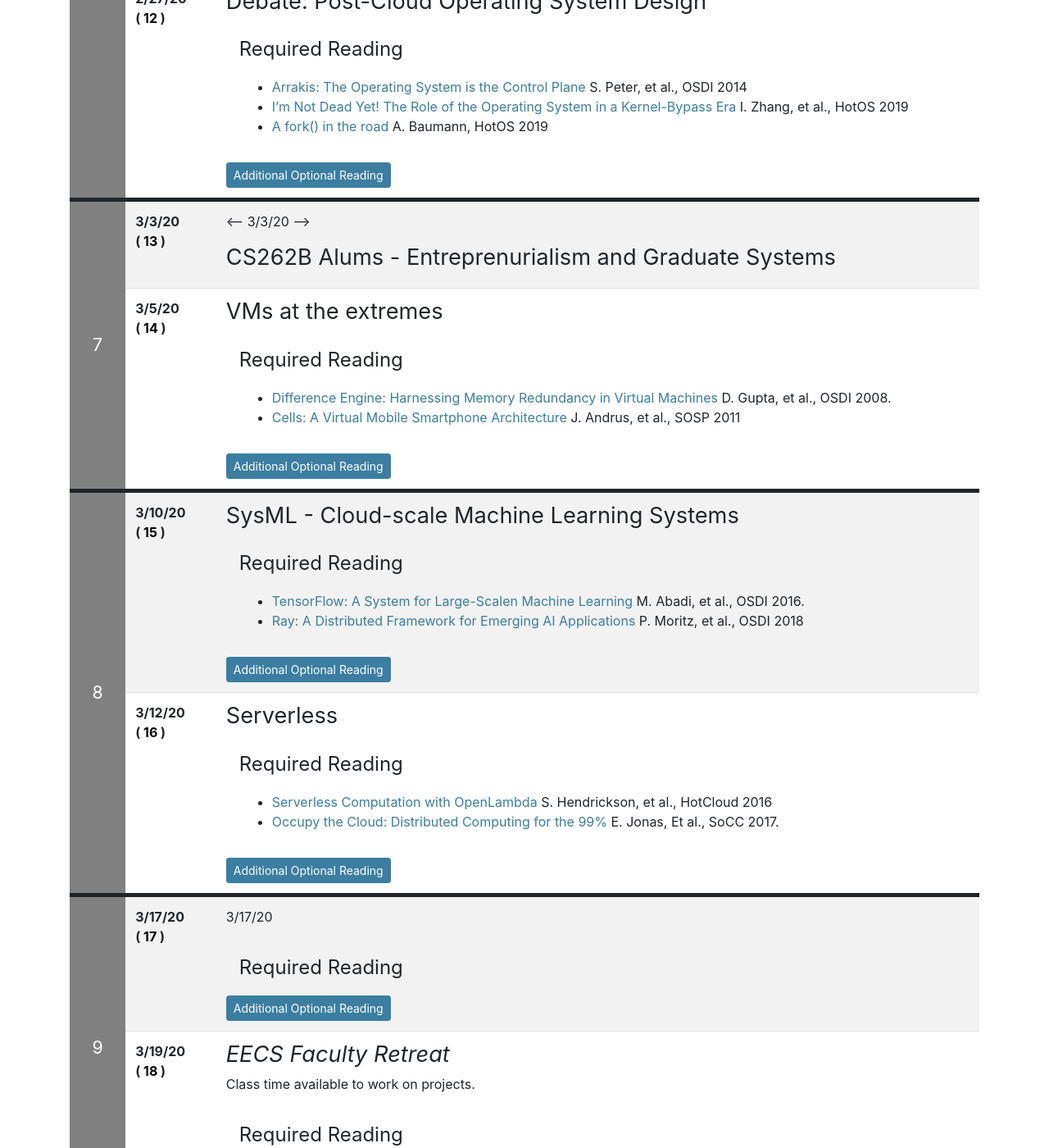
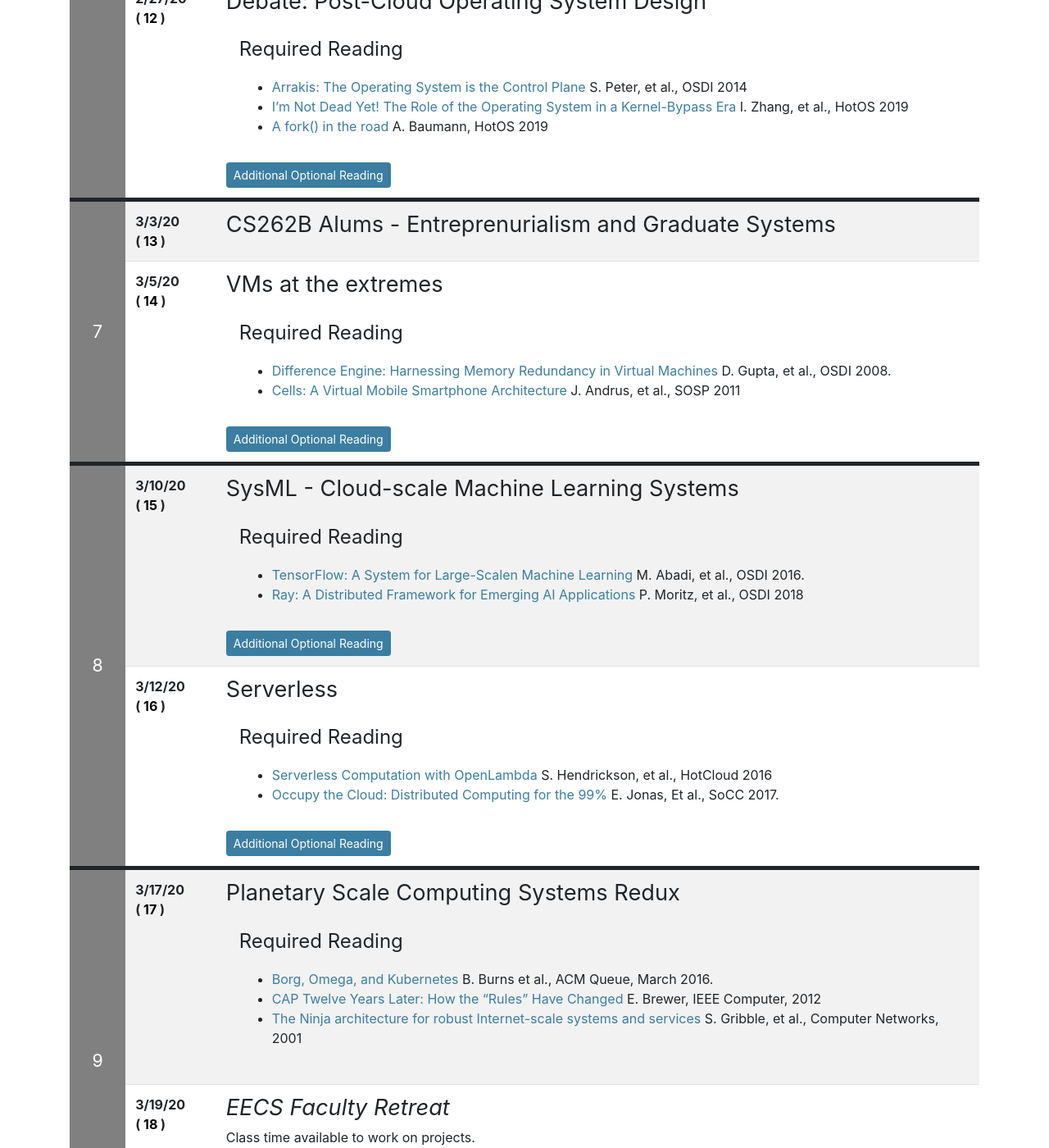
Before and after one commit to deculler/cs262b-sp20, a Jekyll site: the page built from index.md, in a window 1280 px wide and 1400 px high, scrolled down 4629 px. Shown: the whole window at 82% size. Built offline with Jekyll 4.4.1, drawn with Linux system fonts in a browser that asks for light colours; nearby versions of some CDN libraries; our own code applies the rules of GitHub Pages for plain Markdown files.

Commit message:
add lecture 17

```diff
--- a/index.md
+++ b/index.md
@@ -325,12 +325,11 @@ Big Data Processing](https://people.eecs.berkeley.edu/~alig/papers/spark-cacm.pd
 </div>
 
 {% include syllabus_entry %}
-<-- 3/3/20 -->
+<!-- 3/3/20 -->
 ## CS262B Alums - Entreprenurialism and Graduate Systems
 
 {% include syllabus_entry %}
 <!-- 3/5/20 -->
-
 ## VMs at the extremes
 
 <div class="reading">
@@ -373,11 +372,14 @@ Big Data Processing](https://people.eecs.berkeley.edu/~alig/papers/spark-cacm.pd
 </div>
 
 {% include syllabus_entry %}
-3/17/20
+<!-- 3/17/20 -->
+## Planetary Scale Computing Systems Redux
+
 <div class="reading">
 <div class="required_reading" markdown="1">
-</div>
-<div class="optional_reading" markdown="1">
+* [Borg, Omega, and Kubernetes](https://queue.acm.org/detail.cfm?id=2898444) B. Burns et al., ACM Queue, March 2016.
+* [CAP Twelve Years Later: How the “Rules” Have Changed](https://drive.google.com/open?id=1GUPw0EdrEpin8cko2ikv6BMK6TPerG6Q) E. Brewer, IEEE Computer, 2012
+* [The Ninja architecture for robust Internet-scale systems and services](https://drive.google.com/open?id=1TO_9-Oa52nogzeZCcK2rSjPsvy7w--cx) S. Gribble, et al., Computer Networks, 2001
 </div>
 </div>
 
```
